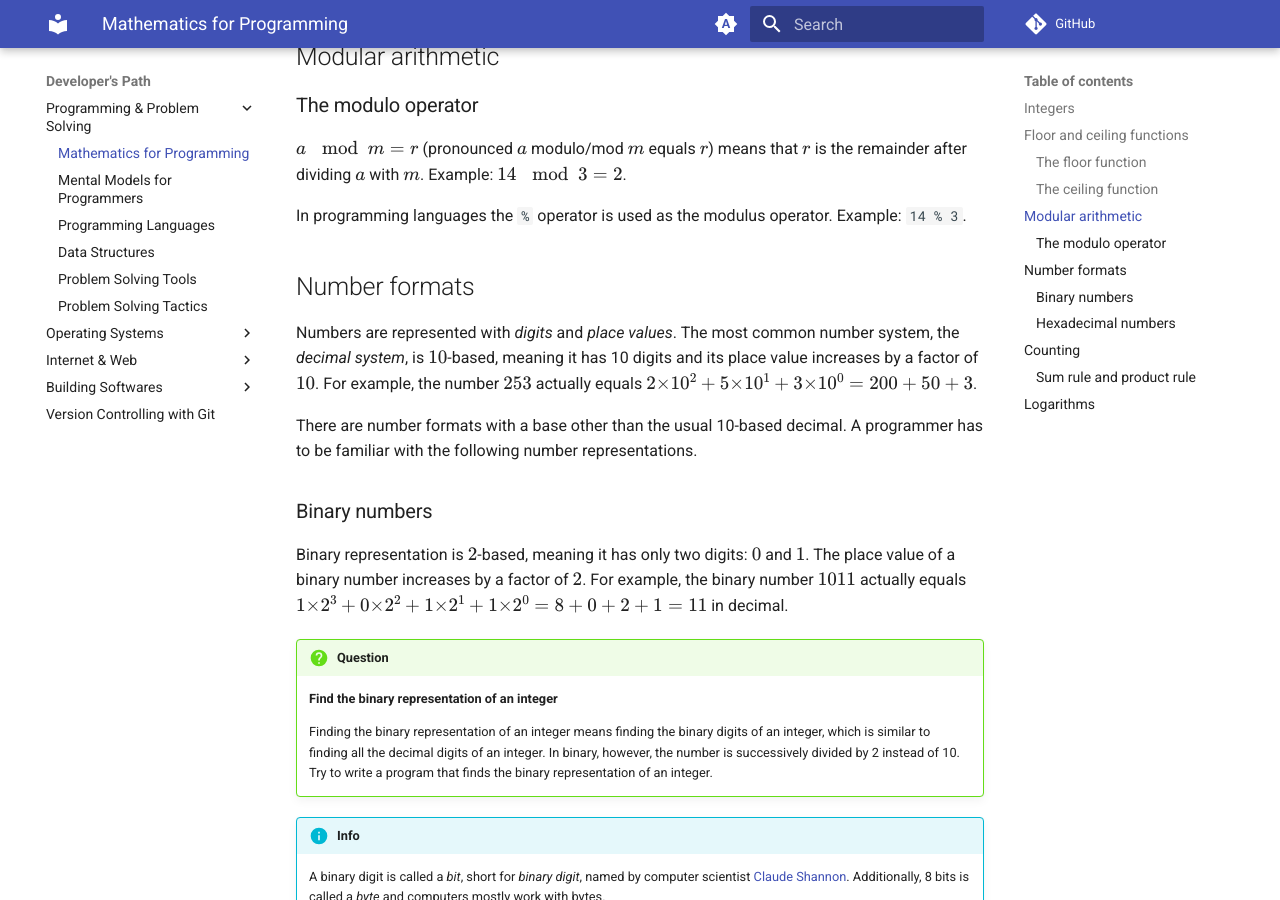
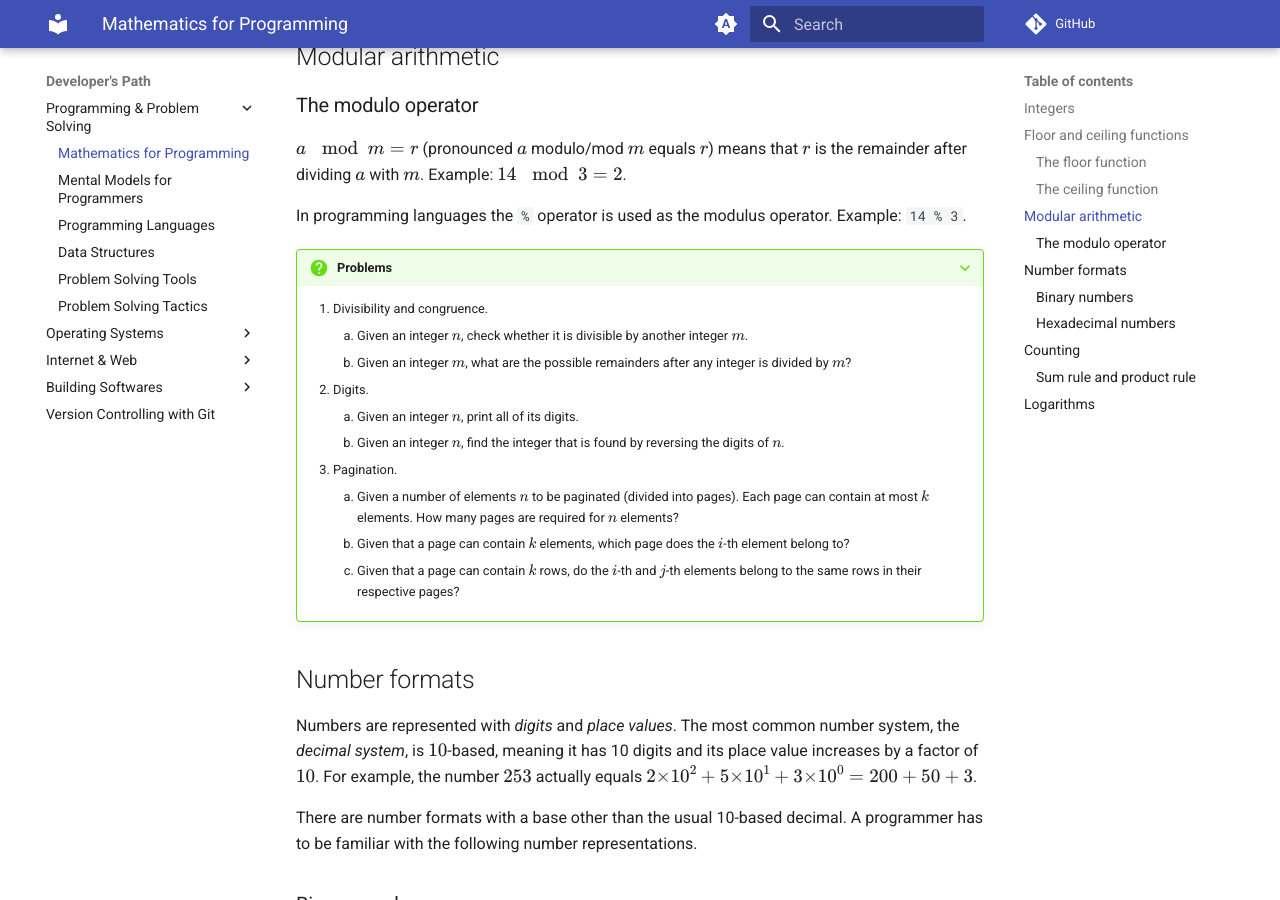
Before and after one commit to gharials/dev-path, an MkDocs documentation site: the page built from docs/programming/math-prog.md, in a window 1280 px wide and 900 px high, scrolled down 1558 px. Built offline with MkDocs 1.6.1 and Material for MkDocs 9.7.7, drawn with Linux system fonts in a browser that asks for light colours; comment, search, counter and statistics services are not loaded.

Commit message:
'math-prog': modular arithmetic problems.

```diff
--- a/docs/programming/math-prog.md
+++ b/docs/programming/math-prog.md
@@ -51,6 +51,18 @@ The ceiling of any real number is the smallest integer greater than or equal to
 $a \mod m = r$ (pronounced $a$ modulo/mod $m$ equals $r$) means that $r$ is the remainder after dividing $a$ with $m$. Example: $14 \mod 3 = 2$.
 
 In programming languages the `%` operator is used as the modulus operator. Example: `14 % 3`.
+
+???+ question "Problems"
+    1. Divisibility and congruence.
+        1. Given an integer $n$, check whether it is divisible by another integer $m$.
+        2. Given an integer $m$, what are the possible remainders after any integer is divided by $m$?
+    2. Digits.
+        1. Given an integer $n$, print all of its digits.
+        2. Given an integer $n$, find the integer that is found by reversing the digits of $n$.
+    3. Pagination.
+        1. Given a number of elements $n$ to be paginated (divided into pages). Each page can contain at most $k$ elements. How many pages are required for $n$ elements?
+        2. Given that a page can contain $k$ elements, which page does the $i$-th element belong to?
+        3. Given that a page can contain $k$ rows, do the $i$-th and $j$-th elements belong to the same rows in their respective pages?
 
 ## Number formats
 
```
